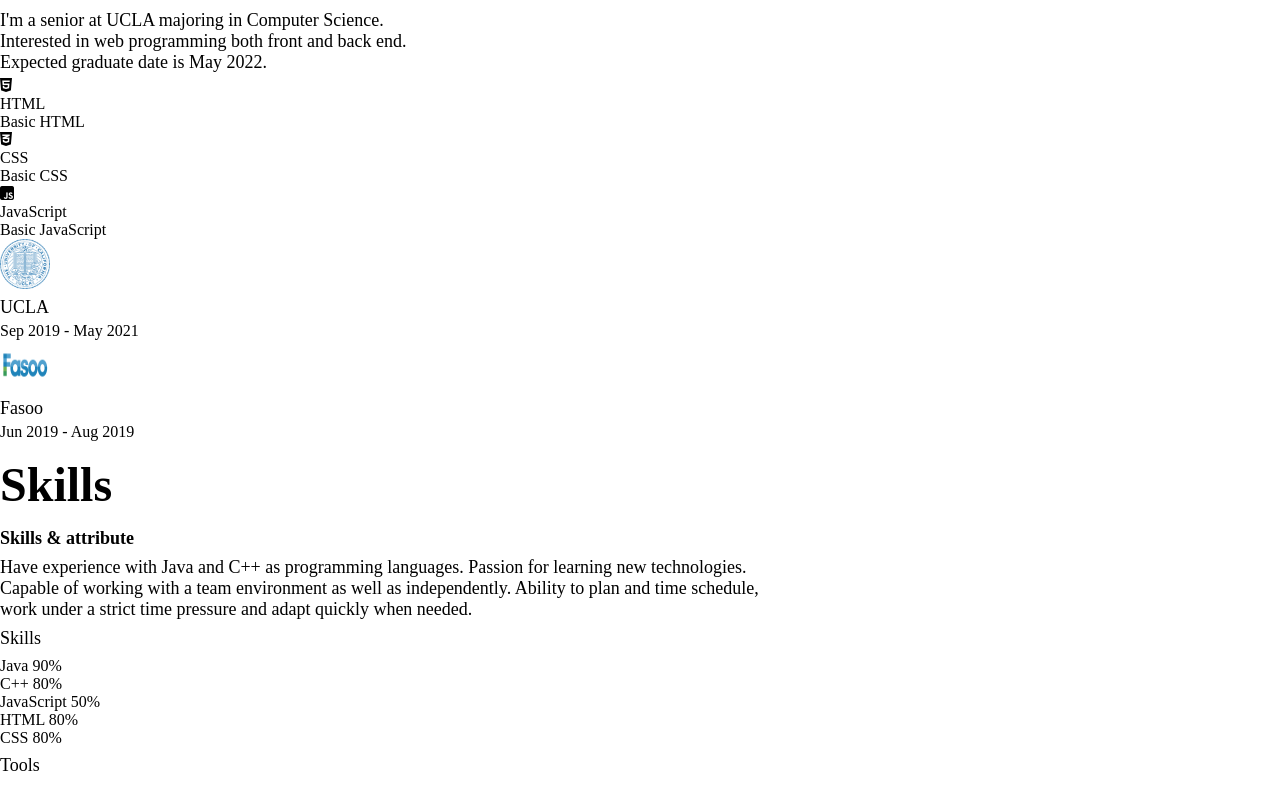
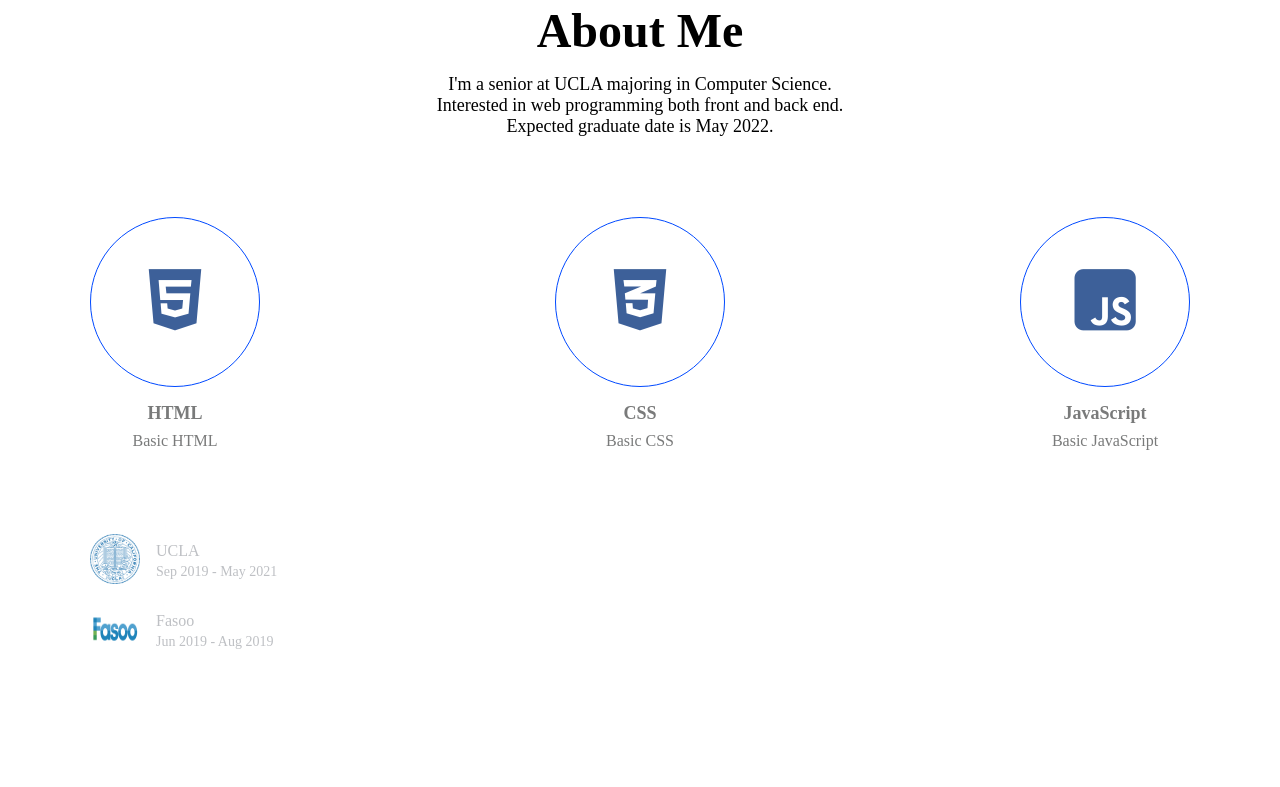
Before and after one commit to SeunghoonLee1/Portfolio, a plain HTML site: page index.html in a window 1280 px wide. Shown: the part 757-1544 px from the top of the page. Drawn offline with Linux system fonts and the light colour scheme.

Commit message:
CSS: About

```diff
--- a/index.html
+++ b/index.html
@@ -22,7 +22,7 @@
     <nav id="navbar">
         <div class="navbar__logo">
             <img src="images/favicon.png"/ class="logo">
-            <a href="#">Danny</a>
+            <a href="#">Danny Lee</a>
         </div>
         <ul class="navbar__menu">
             <li class="navbar__menu__item active">Home</li>
@@ -41,7 +41,7 @@
         <button class="home__contact">Contact Me</button>
     </section>
     <!-- About -->
-    <section id="about">
+    <section id="about" class="section">
         <h1>About Me</h1>
         <p>I'm a senior at UCLA majoring in Computer Science.
             <br/>Interested in web programming both front and back end.
@@ -52,45 +52,49 @@
                 <div class="major__icon">
                     <i class="fab fa-html5"></i>
                 </div>
-                <div class="major__title">HTML</div>
-                <div class="major__description">
+                <h2 class="major__title">HTML</h2>
+                <p class="major__description">
                     Basic HTML
-                </div>
+                </p>
             </div>
             <div class="major">
                 <div class="major__icon">
                     <i class="fab fa-css3-alt"></i>
                 </div>
-                <div class="major__title">CSS</div>
-                <div class="major__description">
+                <h2 class="major__title">CSS</h2>
+                <p class="major__description">
                     Basic CSS
-                </div>
+                </p>
             </div>
             <div class="major">
                 <div class="major__icon">
                     <i class="fab fa-js-square"></i>
                 </div>
-                <div class="major__title">JavaScript</div>
-                <div class="major__description">
+                <h2 class="major__title">JavaScript</h2>
+                <p class="major__description">
                     Basic JavaScript
-                </div>
+                </p>
             </div>
         </div>
         <div class="about__jobs">
             <div class="job">
                 <img src="images/jobs/UCLA.png" alt="UCLA" class="job__logo">
-                <p class="job__name">UCLA</p>
-                <div class="job__period">Sep 2019 - May 2021</div>
+                <div class="job_description">
+                    <p class="job__name">UCLA</p>
+                    <div class="job__period">Sep 2019 - May 2021</div>
+                </div>
             </div>
             <div class="job">
                 <img src="images/jobs/Fasoo.png" alt="Fasoo" class="job__logo">
-                <p class="job__name">Fasoo</p>
-                <div class="job__period">Jun 2019 - Aug 2019</div>
+                <div class="job_description">
+                    <p class="job__name">Fasoo</p>
+                    <div class="job__period">Jun 2019 - Aug 2019</div>
+                </div>
             </div>
         </div>
     </section>
     <!-- Skills -->
-    <section id="skills">
+    <section id="skills" class="section">
         <h1>Skills</h1>
         <h2>Skills & attribute</h2>
         <p>
@@ -168,7 +172,7 @@
         </div>
     </section>
     <!-- Work -->
-    <section id="work">
+    <section id="work" class="section">
         <h1>My work</h1>
         <h3>Projects</h3>
         <div class="work__categories">
@@ -205,7 +209,7 @@
         </div>
     </section>
     <!-- Testimonials -->
-    <section id="testimonials">
+    <section id="testimonials" class="section">
         <h1>Testimonials</h1>
         <h3>See what they say about me</h3>
         <div class="testimonials">
@@ -238,7 +242,7 @@
         </div>
     </section>
     <!-- Contact -->
-    <section id="contact">
+    <section id="contact" class="section">
         <div class="contact__title">Let's talk</div>
         <div class="contact__email">seunghoonlee95@gmail.com</div>
         <div class="contact__links">
--- a/style.css
+++ b/style.css
@@ -25,6 +25,9 @@
   --weight-regular: 400;
   /* Size */
   --size-border-radius: 4px;
+
+  /* Animation */
+  --animation-duration: 300ms;
 }
 
 /* Universal tags */
@@ -139,16 +142,86 @@ p {
   font-size: var(--font-regular);
   font-weight: var(--weight-bold);
   margin: 24px;
-  padding: 8px, 12px;
+  padding: 8px 12px;
   border: 2px solid var(--color-white);
   border-radius: var(--size-border-radius);
   color: var(--color-white);
 }
 
+/* Section common */
+.section {
+  padding: 50px;
+  text-align: center;
+  max-width: 1200px;
+  margin: auto;
+}
+
+/* About */
+.about__majors {
+  display: flex;
+  justify-content: space-between;
+  margin: 80px 0;
+}
+
+.major__icon {
+  width: 170px;
+  height: 170px;
+  line-height: 170px;
+  font-size: 70px;
+  margin: auto;
+  border: 1px solid var(--color-blue);
+  border-radius: 50%;
+  margin-bottom: 16px;
+  color: var(--color-dark-blue);
+}
+
+/* 에니메이션을 주려면 transition이용 */
+.major__icon i {
+  transition: all var(--animation-duration) ease;
+}
+
+.major__icon i:hover {
+  color: var(--color-orange);
+  transform: rotate(-39deg) scale(1.1);
+}
+
+.major__title,
+.major__description {
+  color: var(--color-dark-grey);
+}
+
+.major__description {
+  font-size: var(--font-small);
+}
+
+.job {
+  display: flex;
+  align-items: center;
+  margin: 20px 0;
+}
+
+.job_description {
+  margin: 0 16px;
+  text-align: left;
+}
+
+.job__name,
+.job__period {
+  color: var(--color-light-gray);
+}
+
+.job__name {
+  font-size: var(--font-small);
+}
+
+.job__period {
+  font-size: var(--font-micro);
+}
+
 /* 밑엔 내가 임의로 셋팅한거 */
 .logo {
-  width: 16px;
-  height: 16px;
+  width: 20px;
+  height: 20px;
 }
 
 .job__logo {
```
